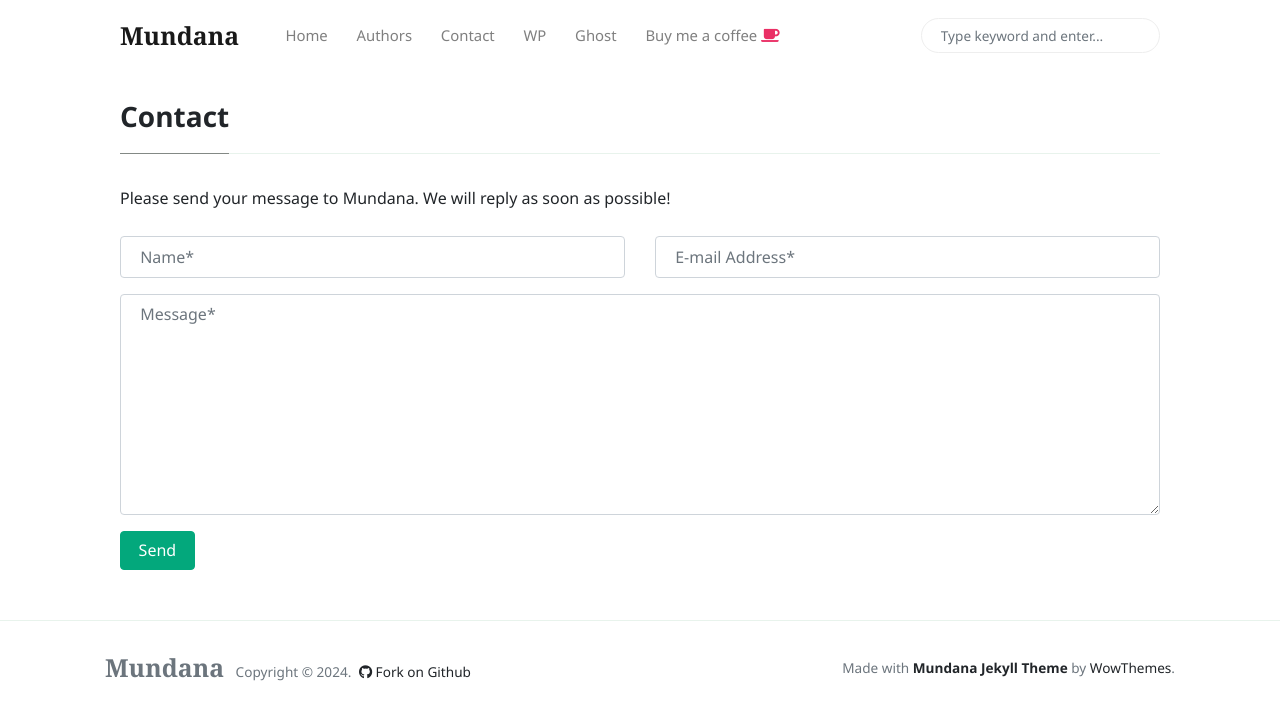
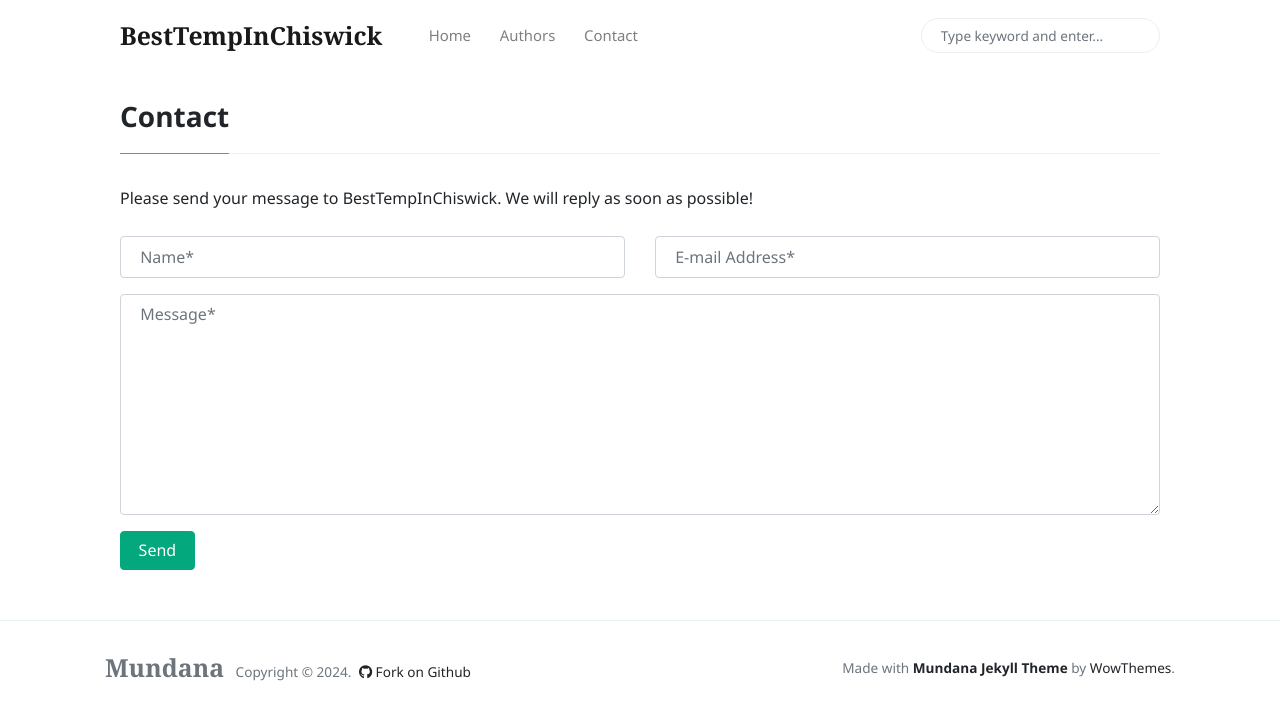
Before and after one commit to besttempinchiswick/besttempinchiswick.github.io, a Jekyll site: the page built from _pages/contact.md, in a window 1280 px wide. Shown: the top 720 px of the page. Built offline with Jekyll 4.4.1, drawn with Linux system fonts in a browser that asks for light colours; nearby versions of some CDN libraries.

```diff
--- a/_config.yml
+++ b/_config.yml
@@ -1,9 +1,10 @@
 # Site
-name: 'Mundana'
+name: 'BestTempInChiswick'
 description: 'Mundana is a free Jekyll theme for awesome people like you, Medium like.'
 logo: 'assets/images/logo.png'
 favicon: 'assets/images/favicon.ico'
-baseurl: '/'
+url: 'https://besttempinchiswick.github.io'
+baseurl: ''
 disqus: 'demowebsite'
 email: 'wowthemesnet@gmail.com'
 mailchimp-list: 'https://wowthemes.us11.list-manage.com/subscribe/post?u=8aeb20a530e124561927d3bd8&amp;id=8c3d2d214b'
--- a/_includes/menu-header.html
+++ b/_includes/menu-header.html
@@ -9,7 +9,7 @@
 <li class="nav-item">
 <a class="nav-link" href="{{site.baseurl}}/contact.html">Contact</a>
 </li>
-<li class="nav-item">
+<!-- <li class="nav-item">
 <a target="_blank" class="nav-link" href="https://www.wowthemes.net/themes/mundana-wordpress/">WP</a>
 </li>
 <li class="nav-item">
@@ -17,4 +17,4 @@
 </li>
 <li class="nav-item">
 <a target="_blank" class="nav-link" href="https://www.wowthemes.net/donate/">Buy me a coffee <i class="fa fa-coffee text-danger"></i></a>
-</li>
+</li> -->
--- a/_includes/search-lunr.html
+++ b/_includes/search-lunr.html
@@ -11,17 +11,17 @@ $(function() {
 {% assign counter = 0 %}
 var documents = [{% for page in site.pages %}{% if page.url contains '.xml' or page.url contains 'assets' %}{% else %}{
     "id": {{ counter }},
-    "url": "{{ site.url }}{{site.baseurl}}{{ page.url }}",
+    "url": "{{ site.url }}/{{site.baseurl}}{{ page.url }}",
     "title": "{{ page.title }}",
     "body": "{{ page.content | markdownify | replace: '.', '. ' | replace: '</h2>', ': ' | replace: '</h3>', ': ' | replace: '</h4>', ': ' | replace: '</p>', ' ' | strip_html | strip_newlines | replace: '  ', ' ' | replace: '"', ' ' }}"{% assign counter = counter | plus: 1 %}
     }, {% endif %}{% endfor %}{% for page in site.without-plugin %}{
     "id": {{ counter }},
-    "url": "{{ site.url }}{{site.baseurl}}{{ page.url }}",
+    "url": "{{ site.url }}/{{site.baseurl}}{{ page.url }}",
     "title": "{{ page.title }}",
     "body": "{{ page.content | markdownify | replace: '.', '. ' | replace: '</h2>', ': ' | replace: '</h3>', ': ' | replace: '</h4>', ': ' | replace: '</p>', ' ' | strip_html | strip_newlines | replace: '  ', ' ' | replace: '"', ' ' }}"{% assign counter = counter | plus: 1 %}
     }, {% endfor %}{% for page in site.posts %}{
     "id": {{ counter }},
-    "url": "{{ site.url }}{{site.baseurl}}{{ page.url }}",
+    "url": "{{ site.url }}/{{site.baseurl}}{{ page.url }}",
     "title": "{{ page.title }}",
     "body": "{{ page.date | date: "%Y/%m/%d" }} - {{ page.content | markdownify | replace: '.', '. ' | replace: '</h2>', ': ' | replace: '</h3>', ': ' | replace: '</h4>', ': ' | replace: '</p>', ' ' | strip_html | strip_newlines | replace: '  ', ' ' | replace: '"', ' ' }}"{% assign counter = counter | plus: 1 %}
     }{% if forloop.last %}{% else %}, {% endif %}{% endfor %}];
```
Also changed, not shown: Gemfile.lock, 2 other files.
